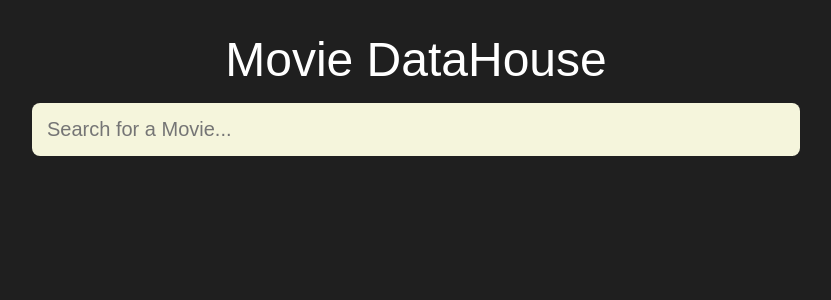
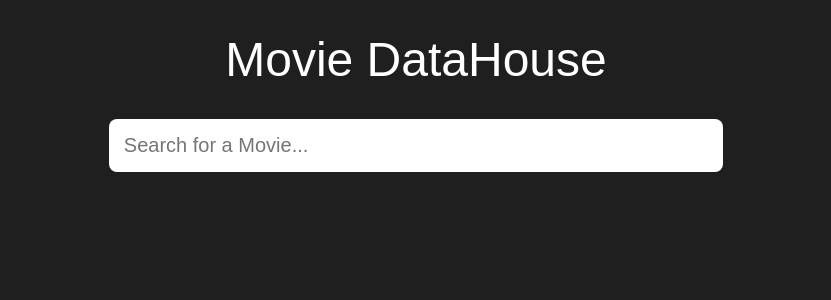
Before and after one commit to sparshsukralia/movie-app-reactjs, a React (Create React App) app: page / in a window 1280 px wide. Shown: the top 300 px of the page, without its empty margins (224-1055 px from the left). Built offline with nearby package versions, Linux system fonts and the light colour scheme.

Commit message:
ui improvements

```diff
--- a/src/App.css
+++ b/src/App.css
@@ -24,28 +24,32 @@ header h1 {
 
 main {
   width: 100%;
-  max-width: 60%;
+  max-width: 80%;
   margin: 0 auto;
 }
 
 .results {
   display: flex;
   flex-wrap: wrap;
-  margin: 0 -15px;
+  /* margin: 0 -15px; */
 }
 
 .results .result {
-  width: 33.333%;
+  width: 20%;
   min-width: 250px;
-  padding: 15px;
+  border-radius: 8px;
+  max-height: 500px;
+  /* padding: 15px; */
+  margin: 20px 25px;
   display: flex;
   flex-direction: column;
   cursor: pointer;
 }
 
 .results .result img {
-  display: block;
+  /* display: block; */
   width: 100%;
+  height: 350px;
 }
 
 .results .result h3 {
@@ -61,6 +65,7 @@ main {
 .results .result h3:hover {
   background: #fff;
   color: #223343;
+  box-shadow: 0 0 8px 3px #4484c4;
 }
 
 .detail {
--- a/src/components/Search.css
+++ b/src/components/Search.css
@@ -1,11 +1,18 @@
+.search-bar {
+  display: flex;
+  justify-content: center;
+  align-items: center;
+  margin: 1rem 0;
+}
+
 .search {
-  width: 100%;
+  width: 60%;
   display: block;
   padding: 15px;
   border: none;
   outline: none;
   background: none;
-  background-color: beige;
+  background-color: #fff;
   border-radius: 8px;
   color: dimgrey;
   font-size: 20px;
```
